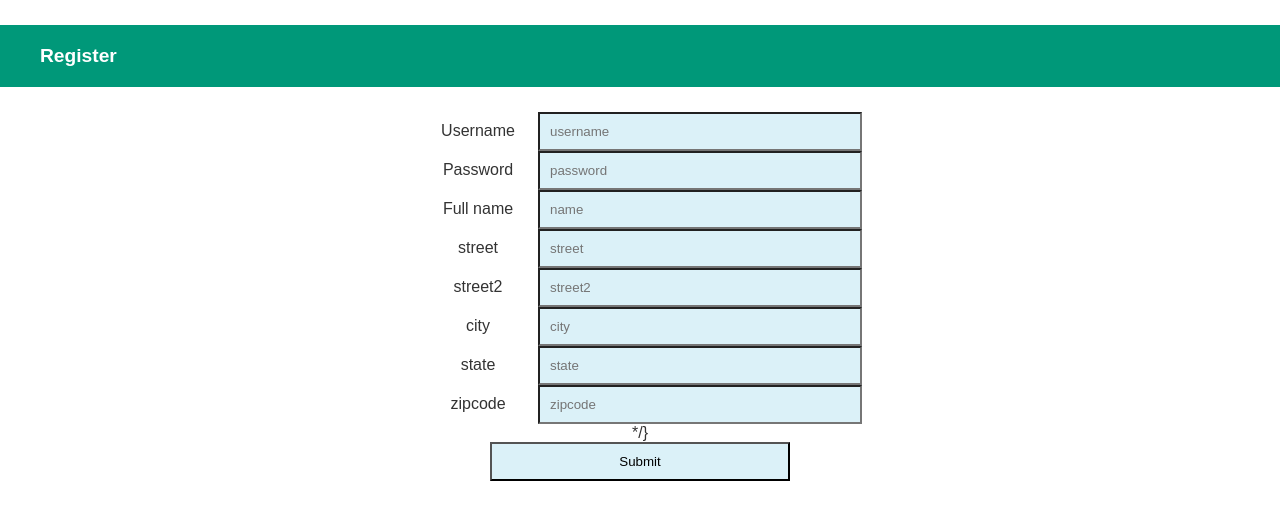
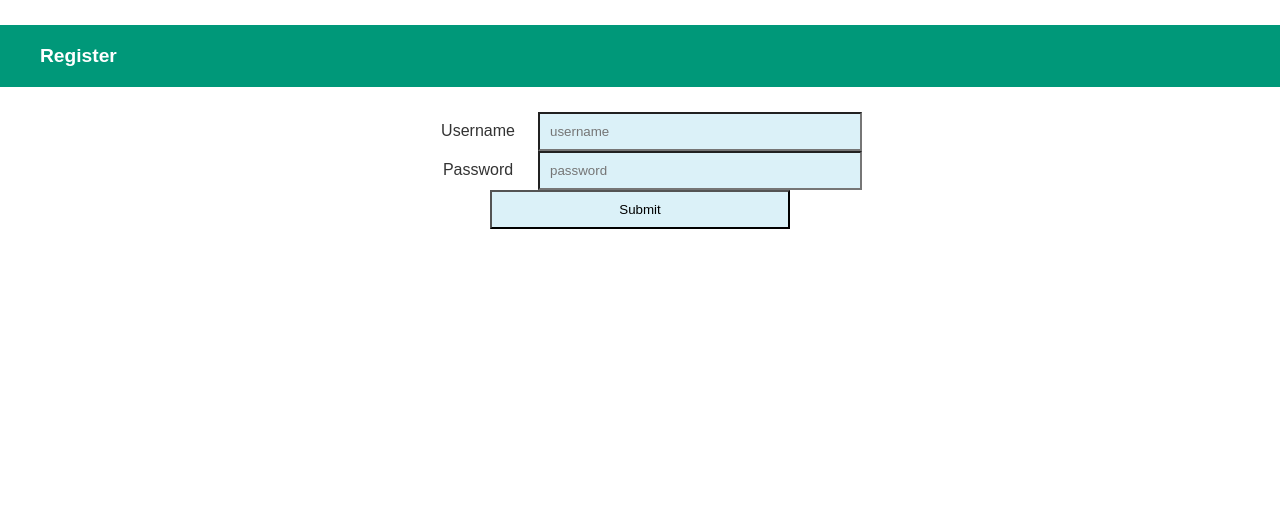
Before and after one commit to uh-spring-21/cosc-4353-project, a React (Create React App) app in the folder client/: page /register in a window 1280 px wide. Shown: the top 520 px of the page. Built offline with nearby package versions, Linux system fonts and the light colour scheme.

Commit message:
update
update

```diff
--- a/client/src/components/register.js
+++ b/client/src/components/register.js
@@ -74,7 +74,7 @@ const Register = ({setAuth})=> {
               ></input>
           </div>
           {/* [tri] I want to make the customer to register when they sign up */}
-          <div>
+          {/* <div>
               <label>Full name</label>
               <input
               type="text"
```
